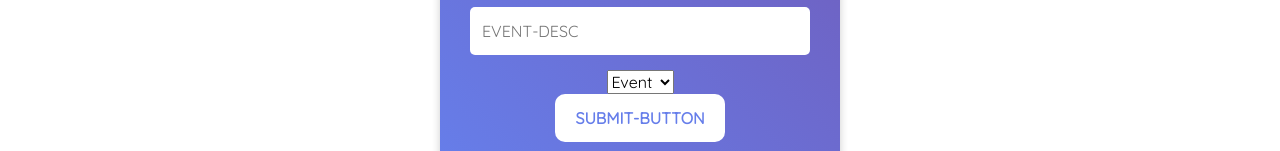
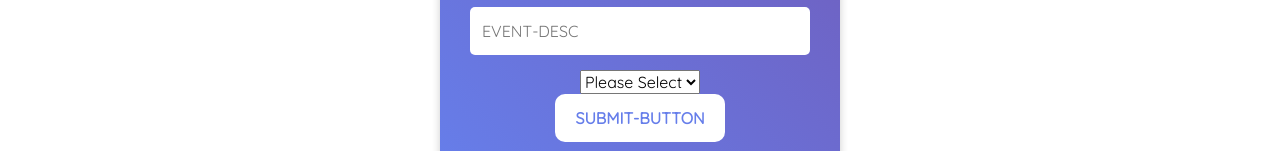
Before and after one commit to naushin06/itet-frontend, a React (Create React App) app: page / in a window 1280 px wide. Shown: the part 663-814 px from the top of the page. Built offline with nearby package versions, Linux system fonts and the light colour scheme.

Commit message:
Required Option

```diff
--- a/src/components/TASKPAGE.js
+++ b/src/components/TASKPAGE.js
@@ -307,6 +307,7 @@ console.log(event.target.name);
         <select name="mode"
         onChange={(e)=>{setDetails({ ...details, [e.target.name]: e.target.value });selectHandler(e)}}
         required>
+          <option value="">Please Select</option>
           <option value="Event">Event</option>
           <option value="Office">Office</option>
         </select>
```
